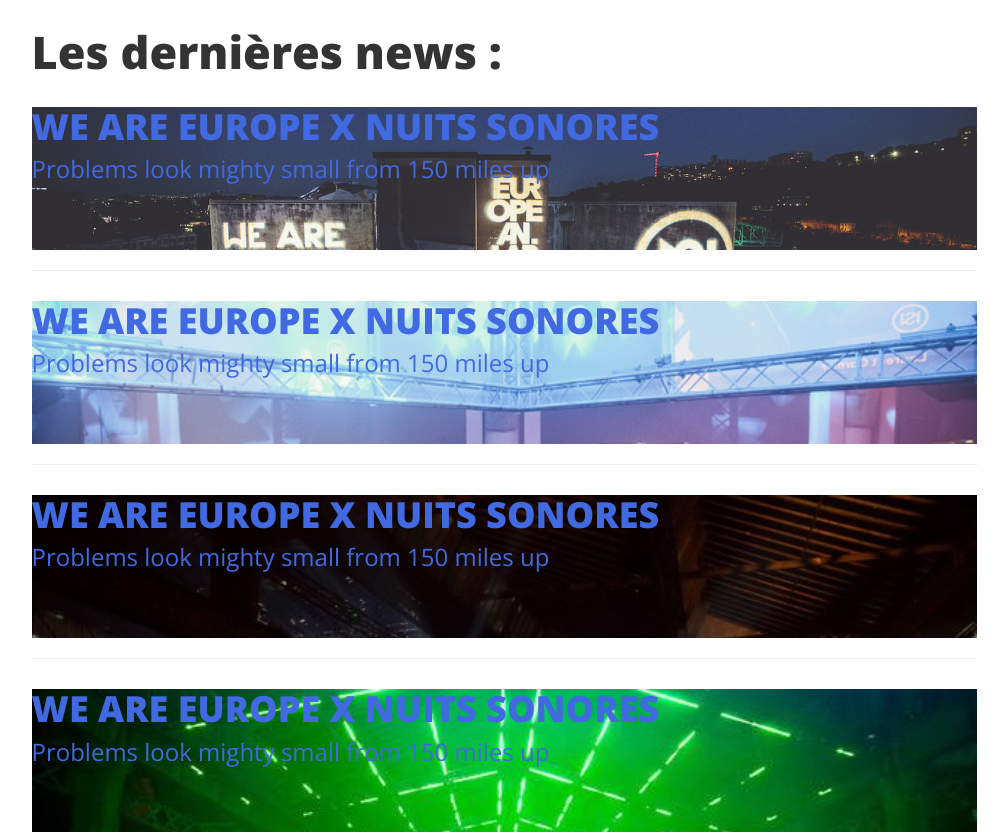
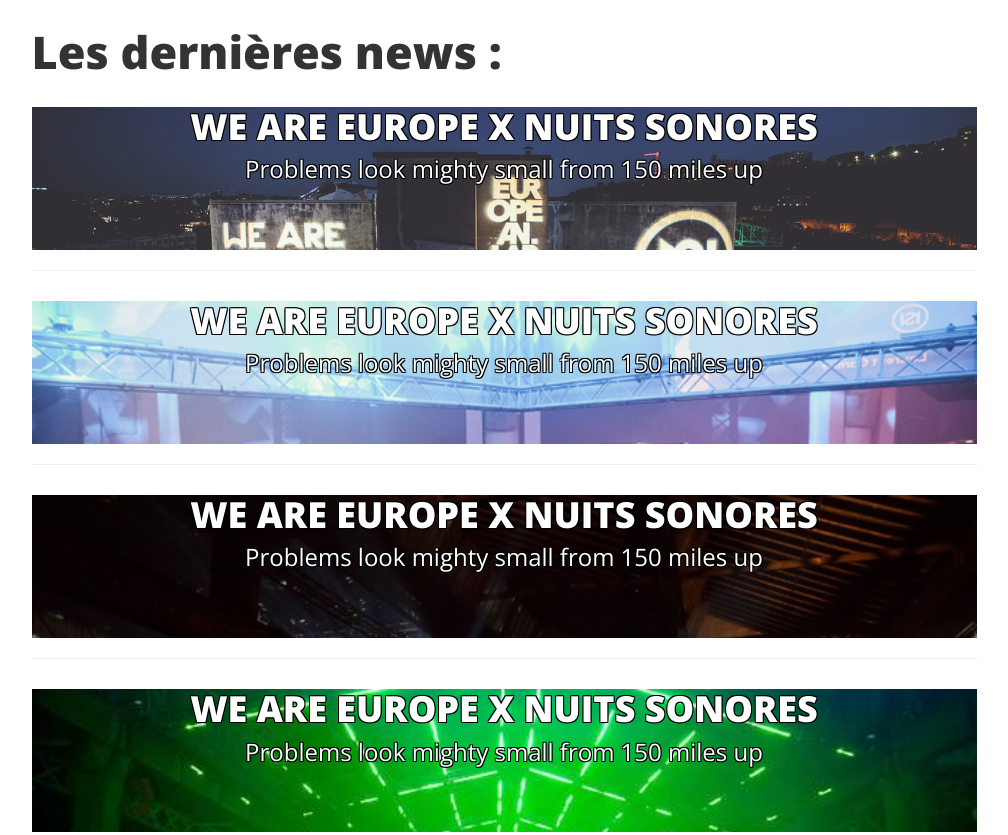
Before and after one commit to jcanto05000/nuitsSonore, a website: page index.html in a window 1280 px wide. Shown: the part 934-1769 px from the top of the page, without its empty margins (136-1144 px from the left). Drawn offline with nearby package versions, Linux system fonts and the light colour scheme; files that its build step writes are made by us from their sources.

Commit message:
Fin du projet

```diff
--- a/index.html
+++ b/index.html
@@ -43,7 +43,7 @@
                     <span class="sr-only">Toggle navigation</span>
                     Menu <i class="fa fa-bars"></i>
                 </button>
-                <h1><a class="navbar-brand" href="index.html">Nuit sonore</a></h1>
+                <a class="navbar-brand" href="index.html">NUITS SONORES</a>
             </div>
 
             <!-- Collect the nav links, forms, and other content for toggling -->
@@ -96,10 +96,10 @@
                 <h2 id="h2index">Les dernières news :</h2>
                 <div class="post-preview" style="background-image:url(img/WAE-news-web.jpg); background-size:100%;">
                     <a href="news.html">
-                        <h2 class="post-title">
+                        <h2 class="post-title" style="text-align:center">
                             WE ARE EUROPE X NUITS SONORES
                         </h2>
-                        <h3 class="post-subtitle">
+                        <h3 class="post-subtitle" style="text-align:center">
                             Problems look mighty small from 150 miles up
                         </h3>
                     </a><br><br>
@@ -107,10 +107,10 @@
                 <hr>
                 <div class="post-preview" style="background-image:url(img/news2.jpg); background-size:100%;">
                     <a href="news.html">
-                        <h2 class="post-title">
+                        <h2 class="post-title" style="text-align:center">
                             WE ARE EUROPE X NUITS SONORES
                         </h2>
-                        <h3 class="post-subtitle">
+                        <h3 class="post-subtitle" style="text-align:center">
                             Problems look mighty small from 150 miles up
                         </h3>
                     </a><br><br>
@@ -118,10 +118,10 @@
                 <hr>
                 <div class="post-preview" style="background-image:url(img/news3.jpg); background-size:100%;">
                     <a href="news.html">
-                        <h2 class="post-title">
+                        <h2 class="post-title" style="text-align:center">
                             WE ARE EUROPE X NUITS SONORES
                         </h2>
-                        <h3 class="post-subtitle">
+                        <h3 class="post-subtitle" style="text-align:center">
                             Problems look mighty small from 150 miles up
                         </h3>
                     </a><br><br>
@@ -129,10 +129,10 @@
                 <hr>
                 <div class="post-preview" style="background-image:url(img/news4.jpg); background-size:100%;">
                     <a href="news.html">
-                        <h2 class="post-title">
+                        <h2 class="post-title" style="text-align:center">
                             WE ARE EUROPE X NUITS SONORES
                         </h2>
-                        <h3 class="post-subtitle">
+                        <h3 class="post-subtitle" style="text-align:center">
                             Problems look mighty small from 150 miles up
                         </h3>
                     </a><br><br>
```
Also changed, not shown: about.html (+1 -1 lines), contact.html (+1 -1 lines), news.html (+1 -1 lines), post.html (+1 -1 lines), css/clean-blog.min.css.
